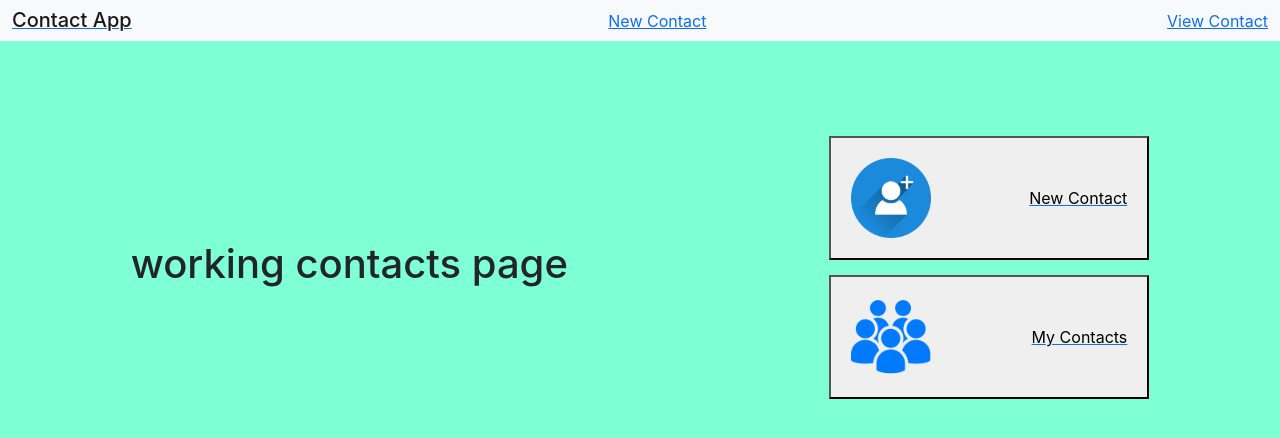
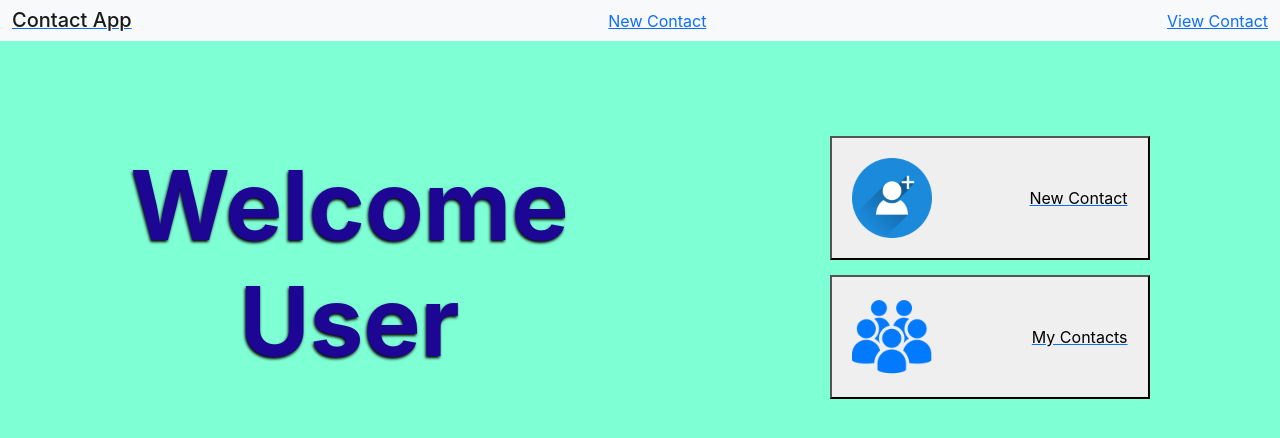
Before and after one commit to Devil-Rick/Contacts-App, a React (Create React App) app: page / in a window 1280 px wide. Shown: the top 438 px of the page. Built offline with nearby package versions, Linux system fonts and the light colour scheme; no server answers.

Commit message:
Project Completed

```diff
--- a/src/components/addContact/add.module.css
+++ b/src/components/addContact/add.module.css
@@ -11,6 +11,7 @@
     margin: 10px 0px;
     justify-items: center;
 }
+
 .contactAdd{
     display: flex;
     flex-wrap: wrap;
@@ -18,6 +19,7 @@
 
 .contact{
     flex-direction: column;
+    padding: 10%;
 }
 
 .btnHolder{
--- a/src/index.css
+++ b/src/index.css
@@ -7,6 +7,10 @@ body {
   -moz-osx-font-smoothing: grayscale;
   background-color: aquamarine;
   height: 100vh;
+}
+
+h1{
+  text-transform: capitalize;
 }
 
 .contact {
--- a/src/pages/add_contact/newContact.jsx
+++ b/src/pages/add_contact/newContact.jsx
@@ -20,7 +20,7 @@ const AddContact = () =>{
     return(
         <div className="contact">
             <h1>
-                Add Contacts Page
+                Add <br/> Contacts <br/> Page
             </h1>
             <Add view = {viewContacts} id = {contacts.length} add = {add} />
         </div>
--- a/src/pages/home/home.jsx
+++ b/src/pages/home/home.jsx
@@ -15,7 +15,7 @@ const Home = () => {
     return (
         <div className="contact">
             <h1>
-                working contacts page
+                Welcome <br/> User
             </h1>
 
             <div>
--- a/src/pages/home/home.module.css
+++ b/src/pages/home/home.module.css
@@ -1,7 +1,14 @@
+h1{
+    color: #1e0694;
+    text-shadow: -1px 2px 3px black;
+    font-size: 6rem;
+    font-weight: 700;
+    text-align: center;
+}
+
 .homeBtn{
     display: flex;
     width: 20rem;
-    /* height: 100%; */
     padding: 20px;
     justify-content: space-between;
     align-items: center;
```
